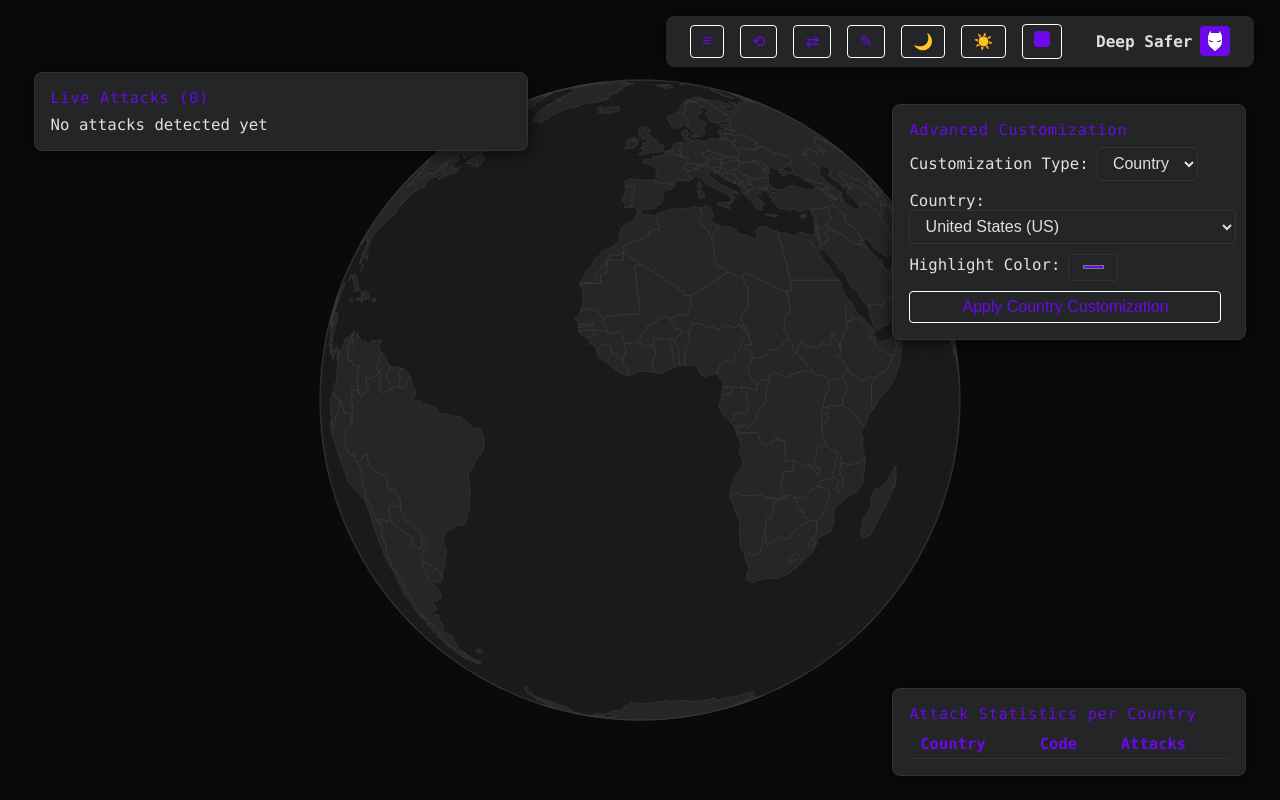
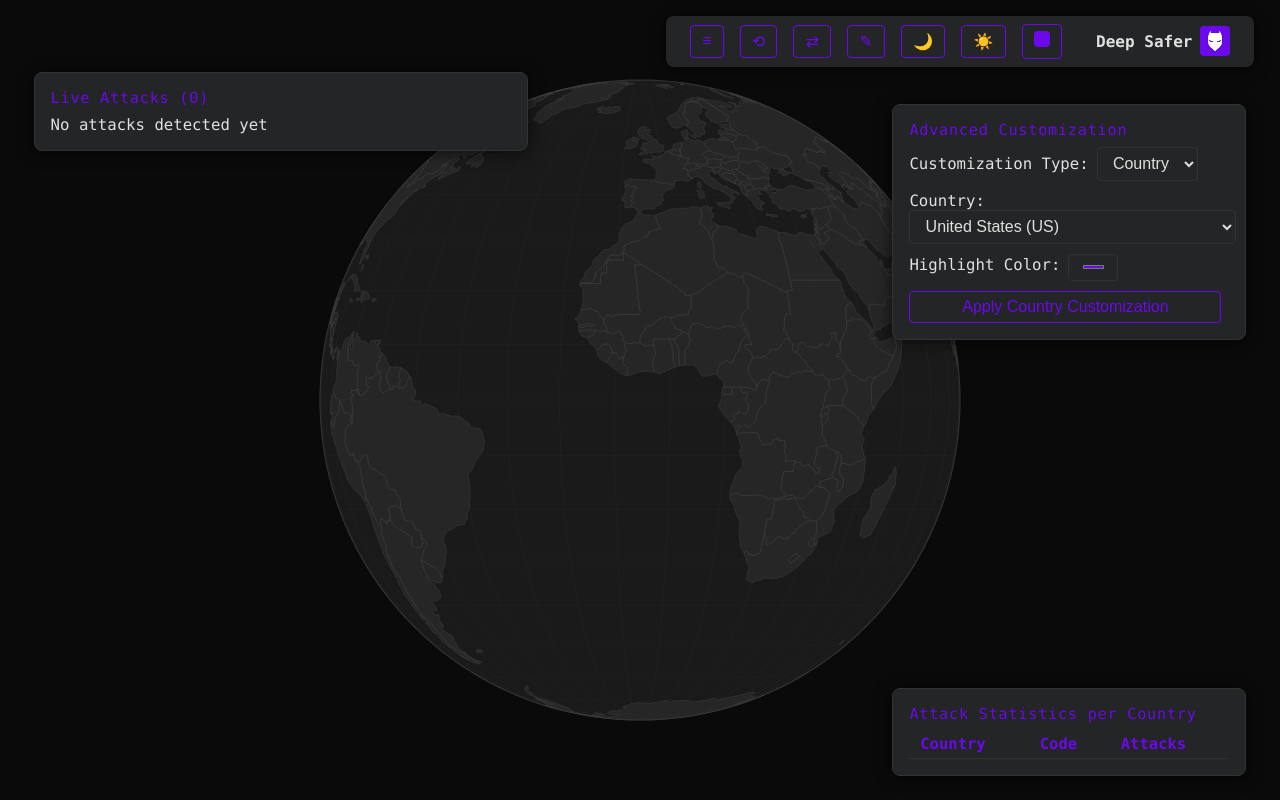
Before and after one commit to Al-HamzaAntar/Raven-Cyber-Threat-Map, a React (Vite) app: page / in a window 1280 px wide. Built offline with nearby package versions, Linux system fonts and the light colour scheme.

Commit message:
add an image to readme file

```diff
--- a/src/App.css
+++ b/src/App.css
@@ -98,7 +98,7 @@ button {
   font-weight: 500;
   background: #232526;
   color: #6b09ea;
-  border: 1px solid #fff;
+  border: 1px solid #6b09ea;
   transition: background 0.2s, color 0.2s;
 }
 button:hover {
--- a/src/components/ThreatMap.jsx
+++ b/src/components/ThreatMap.jsx
@@ -12,7 +12,7 @@ const countryColors = {
 const strokeColors = {
   dark: '#444',
   light: '#aaa',
-  custom: '#4e4e7e',
+  custom: '#5900ffff',
 };
 const bgColors = {
   dark: '#0a0a0a',
```
Also changed, not shown: public/assets/RavenCyberThreatMap.png.
